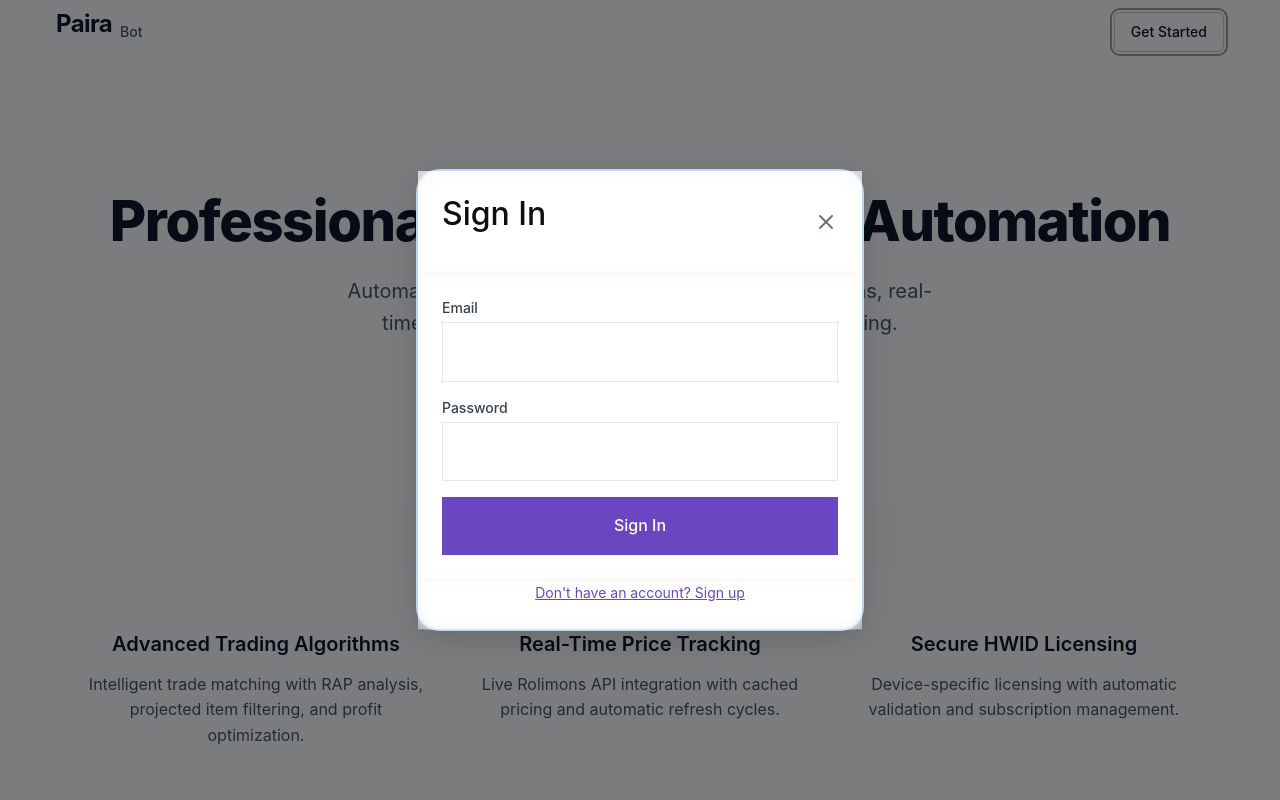
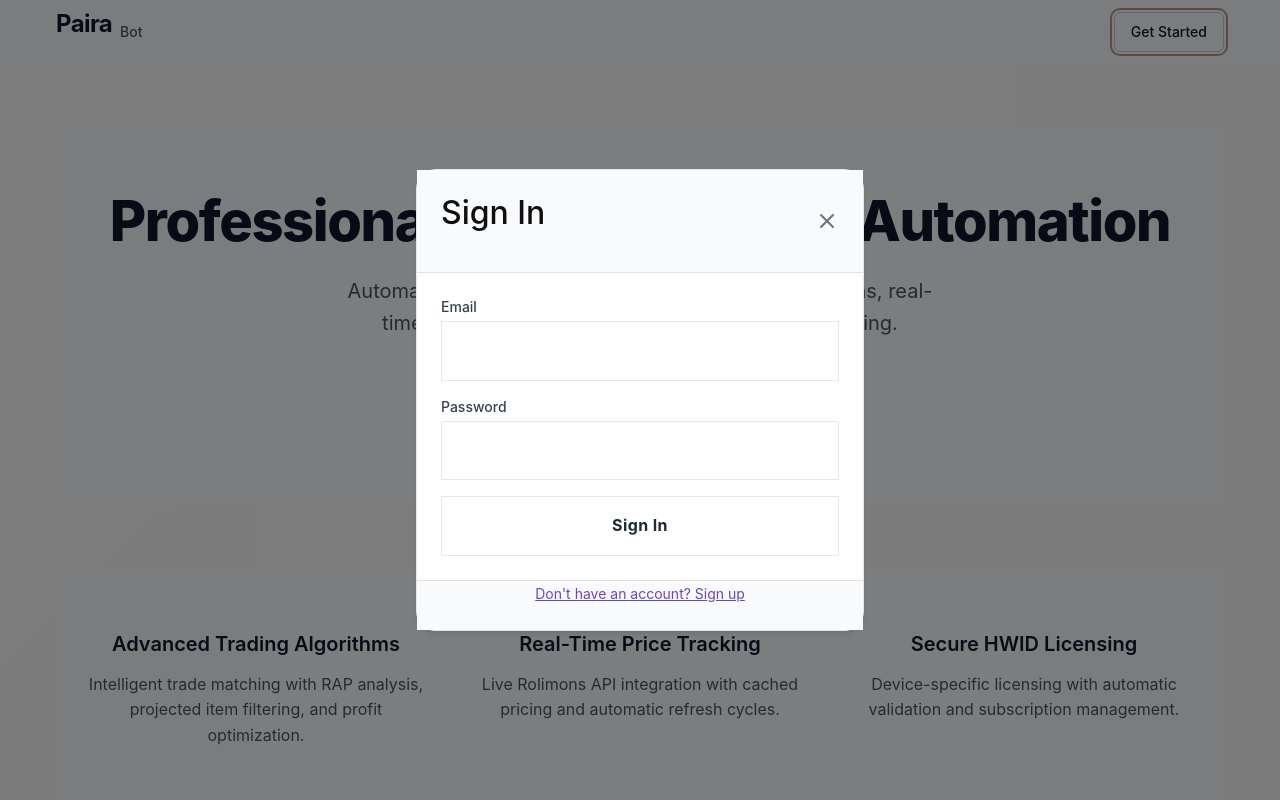
Before and after one commit to Gladamy/paira-subscription-system, a Next.js app in the folder paira-frontend/: page / in a window 1280 px wide. Both pictures are taken after a click on the button "Get Started". Shown: the top 800 px of the page. Built offline with nearby package versions, Linux system fonts and the light colour scheme; no server answers.

Commit message:
Update AuthModal to match pricing UI style - remove glassmorphism effects and use clean white design

```diff
--- a/paira-frontend/src/components/AuthModal.tsx
+++ b/paira-frontend/src/components/AuthModal.tsx
@@ -54,19 +54,17 @@ export default function AuthModal({ onClose, onAuthSuccess }: AuthModalProps) {
   return (
     <div className="fixed inset-0 flex items-center justify-center z-50 p-4" style={{ backgroundColor: 'rgba(0,0,0,0.5)' }}>
       <div style={{
-        backgroundColor: 'rgba(255, 255, 255, 0.95)',
-        backdropFilter: 'blur(25px)',
+        backgroundColor: '#FFFFFF',
         maxWidth: '28rem',
         width: '100%',
-        border: '2px solid rgba(59, 130, 246, 0.3)',
-        borderRadius: '1.5rem',
-        boxShadow: '0 8px 32px rgba(0, 0, 0, 0.15)',
+        border: '1px solid rgba(15, 23, 42, 0.1)',
+        borderRadius: '20px',
+        boxShadow: '0 4px 6px -1px rgba(0, 0, 0, 0.1)',
         position: 'relative'
       }}>
         <div className="p-6" style={{
-          borderBottom: '1px solid rgba(229, 231, 235, 0.3)',
-          backgroundColor: 'rgba(255, 255, 255, 0.6)',
-          backdropFilter: 'blur(8px)'
+          borderBottom: '1px solid rgba(15, 23, 42, 0.1)',
+          backgroundColor: '#F8FAFC'
         }}>
           <div className="flex justify-between items-center">
             <h2 className="text-2xl font-medium" style={{ color: '#0f0f0f', fontWeight: 500 }}>
@@ -81,8 +79,7 @@ export default function AuthModal({ onClose, onAuthSuccess }: AuthModalProps) {
         </div>
 
         <form onSubmit={handleSubmit} className="p-6 space-y-4" style={{
-          backgroundColor: 'rgba(255, 255, 255, 0.4)',
-          backdropFilter: 'blur(6px)'
+          backgroundColor: '#FFFFFF'
         }}>
           <div>
             <label className="block text-sm font-medium mb-1" style={{ color: '#374151' }}>Email</label>
@@ -142,18 +139,20 @@ export default function AuthModal({ onClose, onAuthSuccess }: AuthModalProps) {
             style={{
               width: '100%',
               padding: '1rem',
-              backgroundColor: '#6B46C1',
-              color: '#FFFFFF',
+              backgroundColor: '#FFFFFF',
+              color: '#1F2937',
+              border: '1px solid rgba(15, 23, 42, 0.1)',
               fontSize: '1rem',
-              fontWeight: 500,
+              fontWeight: 700,
               cursor: loading ? 'not-allowed' : 'pointer',
-              opacity: loading ? 0.5 : 1
+              opacity: loading ? 0.5 : 1,
+              letterSpacing: '0.025em'
             }}
             onMouseEnter={(e) => {
-              if (!loading) e.currentTarget.style.backgroundColor = '#553C9A';
+              if (!loading) e.currentTarget.style.backgroundColor = 'rgba(255, 255, 255, 0.9)';
             }}
             onMouseLeave={(e) => {
-              if (!loading) e.currentTarget.style.backgroundColor = '#6B46C1';
+              if (!loading) e.currentTarget.style.backgroundColor = '#FFFFFF';
             }}
           >
             {loading ? 'Please wait...' : (isLogin ? 'Sign In' : 'Create Account')}
@@ -161,9 +160,8 @@ export default function AuthModal({ onClose, onAuthSuccess }: AuthModalProps) {
         </form>
 
         <div className="px-6 pb-6 text-center" style={{
-          backgroundColor: 'rgba(255, 255, 255, 0.4)',
-          backdropFilter: 'blur(6px)',
-          borderTop: '1px solid rgba(229, 231, 235, 0.3)'
+          backgroundColor: '#F8FAFC',
+          borderTop: '1px solid rgba(15, 23, 42, 0.1)'
         }}>
           <button
             onClick={() => setIsLogin(!isLogin)}
```
